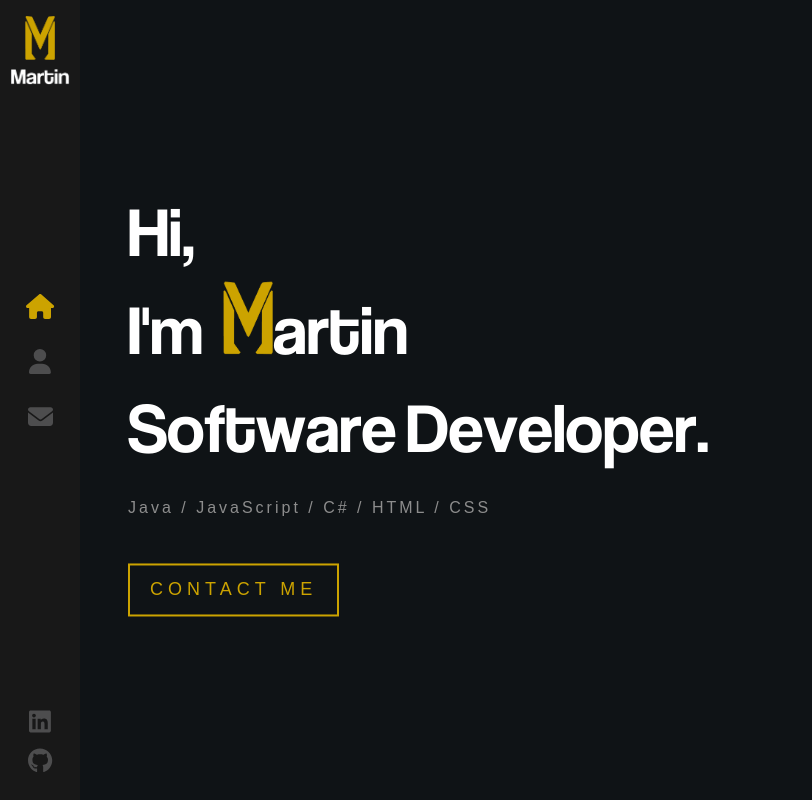
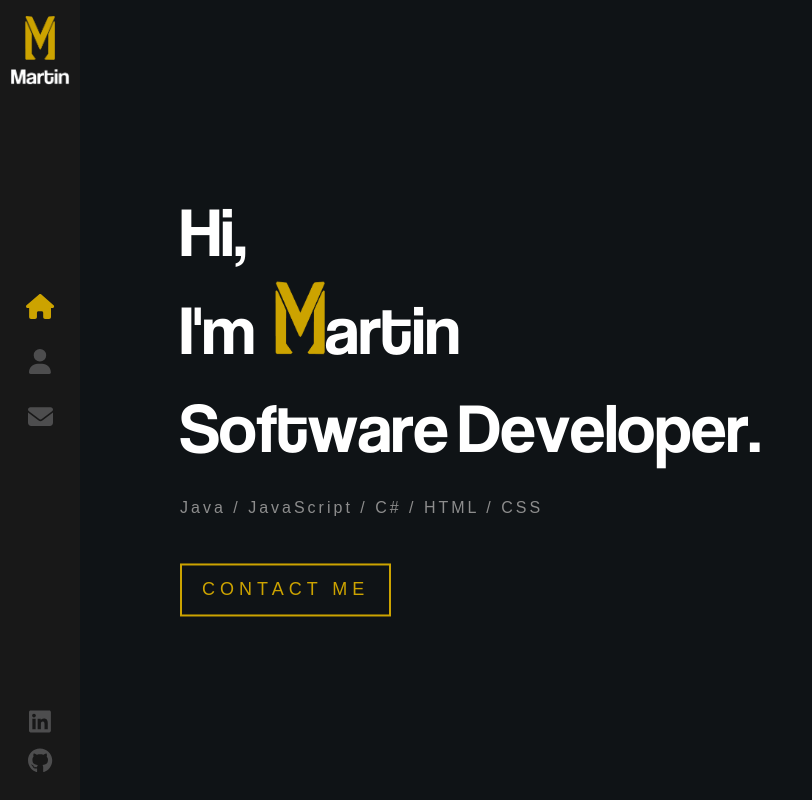
Before and after one commit to Marty1o/Marty1o.github.io, a React (Create React App) app: page / in a window 1280 px wide. Shown: the whole page, without its empty margins (0-812 px from the left). Built offline with nearby package versions, Linux system fonts and the light colour scheme.

Commit message:
update to app style

```diff
--- a/src/components/Layout/index.scss
+++ b/src/components/Layout/index.scss
@@ -1,26 +1,35 @@
 .page {
-    width: 100%;
+    width: calc(100% - 80px);
+    /* Adjust the width to leave space for the navbar */
     height: 100%;
     position: absolute;
+    overflow: auto;
+    /* Add vertical and horizontal scrollbars */
+    left: 60px;
+    /* Adjust the left value according to your navbar width */
 }
 
 .container {
     width: 100%;
     will-change: contents;
-    height: 90%;
-    min-height: 566px;
+    height: 100%;
+    min-height: auto;
     position: absolute;
     opacity: 0;
-    top: 5%;
+    top: 0;
+    //left: -55px;
+    /* Adjust the left value according to your navbar width */
     margin: 0 auto;
     z-index: 1;
     transform-style: preserve-3d;
     animation: fadeIn 1s forwards;
     animation-delay: 1s;
+    //overflow: auto;
+    /* Add vertical and horizontal scrollbars */
 }
 
 .container.contact-page,
-.container.about-page{
+.container.about-page {
 
     h1 {
         font-size: 51px;
@@ -31,8 +40,6 @@
         position: relative;
         margin-bottom: 10px;
         left: 0px;
-
-
     }
 
     p {
```
Also changed, not shown: 7 other files (tests, documents, lock files or other folders).
